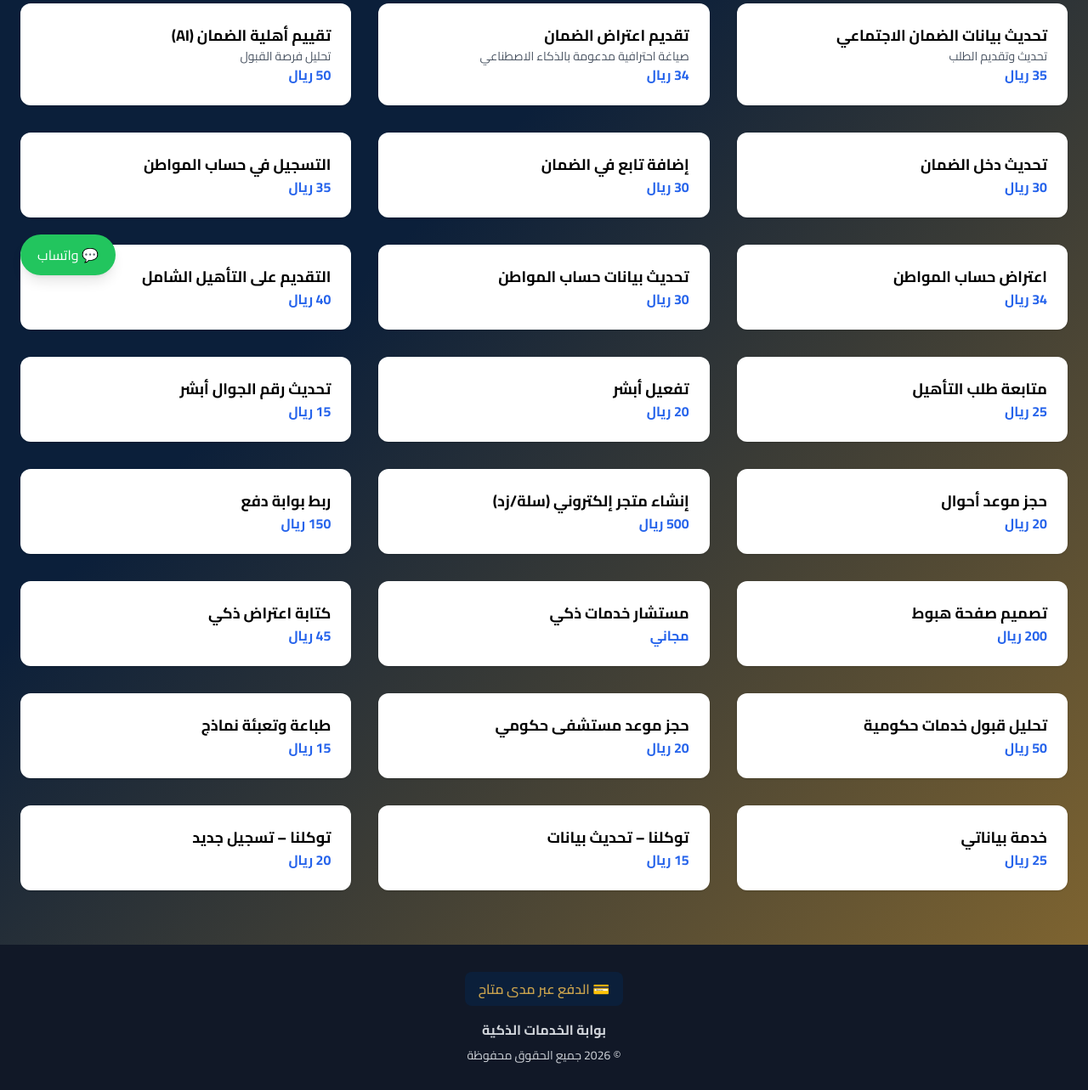
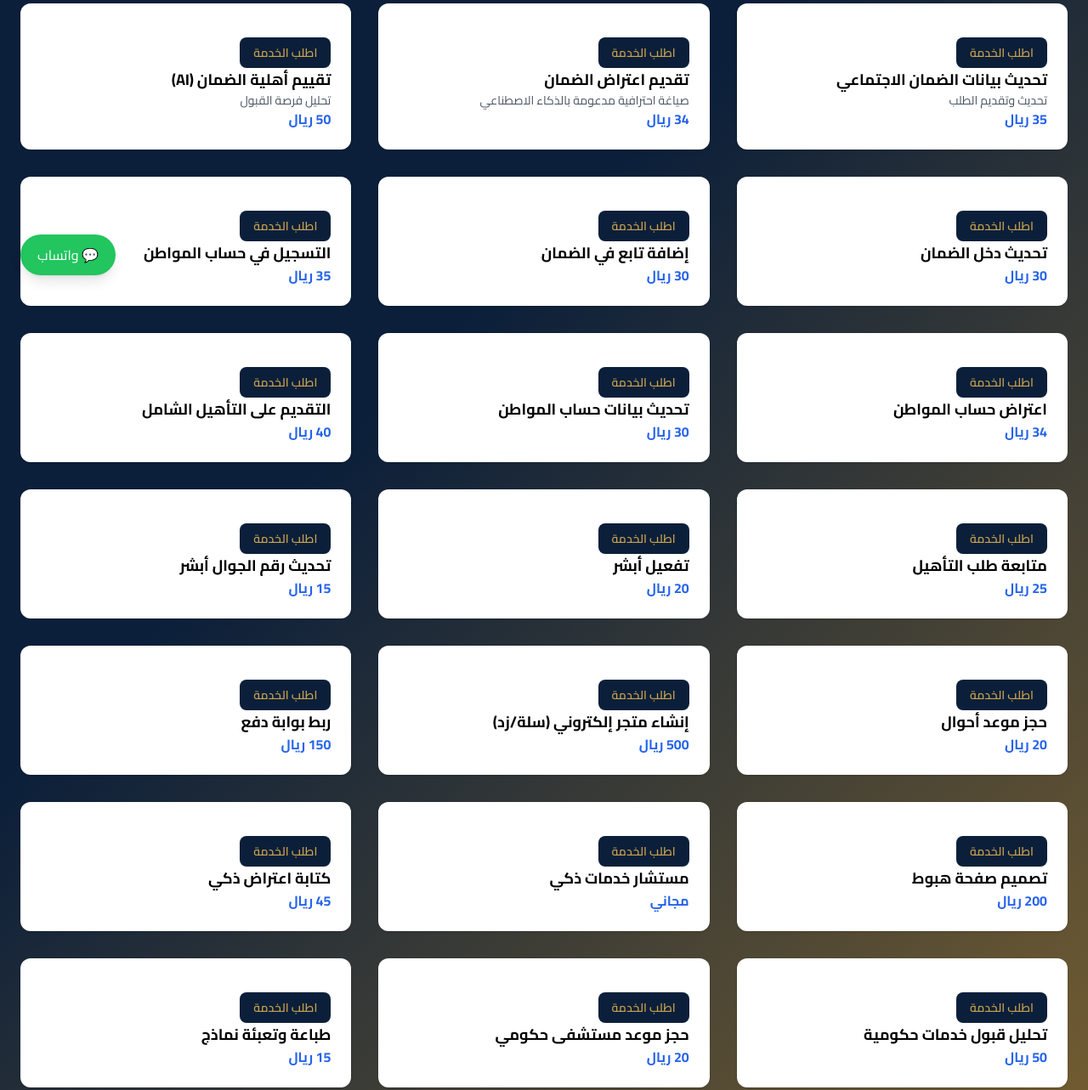
Before and after one commit to naserhijan67-wq/services, a plain HTML site: page index.html in a window 1280 px wide. Shown: the part 452-1735 px from the top of the page at 85% size. Drawn offline with nearby package versions, Linux system fonts and the light colour scheme.

Commit message:
Update index.html

```diff
--- a/index.html
+++ b/index.html
@@ -31,42 +31,66 @@
   <div class="grid grid-cols-1 md:grid-cols-2 lg:grid-cols-3 gap-8">
 
     <!-- خدمات الضمان وحساب المواطن -->
-    <div class="bg-white p-6 rounded-xl shadow"><h4 class="font-bold text-lg">تحديث بيانات الضمان الاجتماعي</h4><p class="text-sm text-gray-600">تحديث وتقديم الطلب</p><span class="text-blue-600 font-bold">35 ريال</span></div>
-    <div class="bg-white p-6 rounded-xl shadow"><h4 class="font-bold text-lg">تقديم اعتراض الضمان</h4><p class="text-sm text-gray-600">صياغة احترافية مدعومة بالذكاء الاصطناعي</p><span class="text-blue-600 font-bold">34 ريال</span></div>
-    <div class="bg-white p-6 rounded-xl shadow"><h4 class="font-bold text-lg">تقييم أهلية الضمان (AI)</h4><p class="text-sm text-gray-600">تحليل فرصة القبول</p><span class="text-blue-600 font-bold">50 ريال</span></div>
-    <div class="bg-white p-6 rounded-xl shadow"><h4 class="font-bold text-lg">تحديث دخل الضمان</h4><span class="text-blue-600 font-bold">30 ريال</span></div>
-    <div class="bg-white p-6 rounded-xl shadow"><h4 class="font-bold text-lg">إضافة تابع في الضمان</h4><span class="text-blue-600 font-bold">30 ريال</span></div>
+    <div class="bg-white p-6 rounded-xl shadow">
+      <a href="https://wa.me/966547676431?text=مرحبا، أريد طلب هذه الخدمة" class="mt-4 inline-block bg-[#0b1f3a] text-[#c9a24d] px-4 py-2 rounded-lg text-sm font-semibold hover:opacity-90">اطلب الخدمة</a><h4 class="font-bold text-lg">تحديث بيانات الضمان الاجتماعي</h4><p class="text-sm text-gray-600">تحديث وتقديم الطلب</p><span class="text-blue-600 font-bold">35 ريال</span></div>
+    <div class="bg-white p-6 rounded-xl shadow">
+      <a href="https://wa.me/966547676431?text=مرحبا، أريد طلب هذه الخدمة" class="mt-4 inline-block bg-[#0b1f3a] text-[#c9a24d] px-4 py-2 rounded-lg text-sm font-semibold hover:opacity-90">اطلب الخدمة</a><h4 class="font-bold text-lg">تقديم اعتراض الضمان</h4><p class="text-sm text-gray-600">صياغة احترافية مدعومة بالذكاء الاصطناعي</p><span class="text-blue-600 font-bold">34 ريال</span></div>
+    <div class="bg-white p-6 rounded-xl shadow">
+      <a href="https://wa.me/966547676431?text=مرحبا، أريد طلب هذه الخدمة" class="mt-4 inline-block bg-[#0b1f3a] text-[#c9a24d] px-4 py-2 rounded-lg text-sm font-semibold hover:opacity-90">اطلب الخدمة</a><h4 class="font-bold text-lg">تقييم أهلية الضمان (AI)</h4><p class="text-sm text-gray-600">تحليل فرصة القبول</p><span class="text-blue-600 font-bold">50 ريال</span></div>
+    <div class="bg-white p-6 rounded-xl shadow">
+      <a href="https://wa.me/966547676431?text=مرحبا، أريد طلب هذه الخدمة" class="mt-4 inline-block bg-[#0b1f3a] text-[#c9a24d] px-4 py-2 rounded-lg text-sm font-semibold hover:opacity-90">اطلب الخدمة</a><h4 class="font-bold text-lg">تحديث دخل الضمان</h4><span class="text-blue-600 font-bold">30 ريال</span></div>
+    <div class="bg-white p-6 rounded-xl shadow">
+      <a href="https://wa.me/966547676431?text=مرحبا، أريد طلب هذه الخدمة" class="mt-4 inline-block bg-[#0b1f3a] text-[#c9a24d] px-4 py-2 rounded-lg text-sm font-semibold hover:opacity-90">اطلب الخدمة</a><h4 class="font-bold text-lg">إضافة تابع في الضمان</h4><span class="text-blue-600 font-bold">30 ريال</span></div>
 
     <!-- حساب المواطن -->
-    <div class="bg-white p-6 rounded-xl shadow"><h4 class="font-bold text-lg">التسجيل في حساب المواطن</h4><span class="text-blue-600 font-bold">35 ريال</span></div>
-    <div class="bg-white p-6 rounded-xl shadow"><h4 class="font-bold text-lg">اعتراض حساب المواطن</h4><span class="text-blue-600 font-bold">34 ريال</span></div>
-    <div class="bg-white p-6 rounded-xl shadow"><h4 class="font-bold text-lg">تحديث بيانات حساب المواطن</h4><span class="text-blue-600 font-bold">30 ريال</span></div>
+    <div class="bg-white p-6 rounded-xl shadow">
+      <a href="https://wa.me/966547676431?text=مرحبا، أريد طلب هذه الخدمة" class="mt-4 inline-block bg-[#0b1f3a] text-[#c9a24d] px-4 py-2 rounded-lg text-sm font-semibold hover:opacity-90">اطلب الخدمة</a><h4 class="font-bold text-lg">التسجيل في حساب المواطن</h4><span class="text-blue-600 font-bold">35 ريال</span></div>
+    <div class="bg-white p-6 rounded-xl shadow">
+      <a href="https://wa.me/966547676431?text=مرحبا، أريد طلب هذه الخدمة" class="mt-4 inline-block bg-[#0b1f3a] text-[#c9a24d] px-4 py-2 rounded-lg text-sm font-semibold hover:opacity-90">اطلب الخدمة</a><h4 class="font-bold text-lg">اعتراض حساب المواطن</h4><span class="text-blue-600 font-bold">34 ريال</span></div>
+    <div class="bg-white p-6 rounded-xl shadow">
+      <a href="https://wa.me/966547676431?text=مرحبا، أريد طلب هذه الخدمة" class="mt-4 inline-block bg-[#0b1f3a] text-[#c9a24d] px-4 py-2 rounded-lg text-sm font-semibold hover:opacity-90">اطلب الخدمة</a><h4 class="font-bold text-lg">تحديث بيانات حساب المواطن</h4><span class="text-blue-600 font-bold">30 ريال</span></div>
 
     <!-- التأهيل الشامل -->
-    <div class="bg-white p-6 rounded-xl shadow"><h4 class="font-bold text-lg">التقديم على التأهيل الشامل</h4><span class="text-blue-600 font-bold">40 ريال</span></div>
-    <div class="bg-white p-6 rounded-xl shadow"><h4 class="font-bold text-lg">متابعة طلب التأهيل</h4><span class="text-blue-600 font-bold">25 ريال</span></div>
+    <div class="bg-white p-6 rounded-xl shadow">
+      <a href="https://wa.me/966547676431?text=مرحبا، أريد طلب هذه الخدمة" class="mt-4 inline-block bg-[#0b1f3a] text-[#c9a24d] px-4 py-2 rounded-lg text-sm font-semibold hover:opacity-90">اطلب الخدمة</a><h4 class="font-bold text-lg">التقديم على التأهيل الشامل</h4><span class="text-blue-600 font-bold">40 ريال</span></div>
+    <div class="bg-white p-6 rounded-xl shadow">
+      <a href="https://wa.me/966547676431?text=مرحبا، أريد طلب هذه الخدمة" class="mt-4 inline-block bg-[#0b1f3a] text-[#c9a24d] px-4 py-2 rounded-lg text-sm font-semibold hover:opacity-90">اطلب الخدمة</a><h4 class="font-bold text-lg">متابعة طلب التأهيل</h4><span class="text-blue-600 font-bold">25 ريال</span></div>
 
     <!-- خدمات أبشر -->
-    <div class="bg-white p-6 rounded-xl shadow"><h4 class="font-bold text-lg">تفعيل أبشر</h4><span class="text-blue-600 font-bold">20 ريال</span></div>
-    <div class="bg-white p-6 rounded-xl shadow"><h4 class="font-bold text-lg">تحديث رقم الجوال أبشر</h4><span class="text-blue-600 font-bold">15 ريال</span></div>
-    <div class="bg-white p-6 rounded-xl shadow"><h4 class="font-bold text-lg">حجز موعد أحوال</h4><span class="text-blue-600 font-bold">20 ريال</span></div>
+    <div class="bg-white p-6 rounded-xl shadow">
+      <a href="https://wa.me/966547676431?text=مرحبا، أريد طلب هذه الخدمة" class="mt-4 inline-block bg-[#0b1f3a] text-[#c9a24d] px-4 py-2 rounded-lg text-sm font-semibold hover:opacity-90">اطلب الخدمة</a><h4 class="font-bold text-lg">تفعيل أبشر</h4><span class="text-blue-600 font-bold">20 ريال</span></div>
+    <div class="bg-white p-6 rounded-xl shadow">
+      <a href="https://wa.me/966547676431?text=مرحبا، أريد طلب هذه الخدمة" class="mt-4 inline-block bg-[#0b1f3a] text-[#c9a24d] px-4 py-2 rounded-lg text-sm font-semibold hover:opacity-90">اطلب الخدمة</a><h4 class="font-bold text-lg">تحديث رقم الجوال أبشر</h4><span class="text-blue-600 font-bold">15 ريال</span></div>
+    <div class="bg-white p-6 rounded-xl shadow">
+      <a href="https://wa.me/966547676431?text=مرحبا، أريد طلب هذه الخدمة" class="mt-4 inline-block bg-[#0b1f3a] text-[#c9a24d] px-4 py-2 rounded-lg text-sm font-semibold hover:opacity-90">اطلب الخدمة</a><h4 class="font-bold text-lg">حجز موعد أحوال</h4><span class="text-blue-600 font-bold">20 ريال</span></div>
 
     <!-- خدمات رقمية وتجارية -->
-    <div class="bg-white p-6 rounded-xl shadow"><h4 class="font-bold text-lg">إنشاء متجر إلكتروني (سلة/زد)</h4><span class="text-blue-600 font-bold">500 ريال</span></div>
-    <div class="bg-white p-6 rounded-xl shadow"><h4 class="font-bold text-lg">ربط بوابة دفع</h4><span class="text-blue-600 font-bold">150 ريال</span></div>
-    <div class="bg-white p-6 rounded-xl shadow"><h4 class="font-bold text-lg">تصميم صفحة هبوط</h4><span class="text-blue-600 font-bold">200 ريال</span></div>
+    <div class="bg-white p-6 rounded-xl shadow">
+      <a href="https://wa.me/966547676431?text=مرحبا، أريد طلب هذه الخدمة" class="mt-4 inline-block bg-[#0b1f3a] text-[#c9a24d] px-4 py-2 rounded-lg text-sm font-semibold hover:opacity-90">اطلب الخدمة</a><h4 class="font-bold text-lg">إنشاء متجر إلكتروني (سلة/زد)</h4><span class="text-blue-600 font-bold">500 ريال</span></div>
+    <div class="bg-white p-6 rounded-xl shadow">
+      <a href="https://wa.me/966547676431?text=مرحبا، أريد طلب هذه الخدمة" class="mt-4 inline-block bg-[#0b1f3a] text-[#c9a24d] px-4 py-2 rounded-lg text-sm font-semibold hover:opacity-90">اطلب الخدمة</a><h4 class="font-bold text-lg">ربط بوابة دفع</h4><span class="text-blue-600 font-bold">150 ريال</span></div>
+    <div class="bg-white p-6 rounded-xl shadow">
+      <a href="https://wa.me/966547676431?text=مرحبا، أريد طلب هذه الخدمة" class="mt-4 inline-block bg-[#0b1f3a] text-[#c9a24d] px-4 py-2 rounded-lg text-sm font-semibold hover:opacity-90">اطلب الخدمة</a><h4 class="font-bold text-lg">تصميم صفحة هبوط</h4><span class="text-blue-600 font-bold">200 ريال</span></div>
 
     <!-- خدمات AI -->
-    <div class="bg-white p-6 rounded-xl shadow"><h4 class="font-bold text-lg">مستشار خدمات ذكي</h4><span class="text-blue-600 font-bold">مجاني</span></div>
-    <div class="bg-white p-6 rounded-xl shadow"><h4 class="font-bold text-lg">كتابة اعتراض ذكي</h4><span class="text-blue-600 font-bold">45 ريال</span></div>
-    <div class="bg-white p-6 rounded-xl shadow"><h4 class="font-bold text-lg">تحليل قبول خدمات حكومية</h4><span class="text-blue-600 font-bold">50 ريال</span></div>
+    <div class="bg-white p-6 rounded-xl shadow">
+      <a href="https://wa.me/966547676431?text=مرحبا، أريد طلب هذه الخدمة" class="mt-4 inline-block bg-[#0b1f3a] text-[#c9a24d] px-4 py-2 rounded-lg text-sm font-semibold hover:opacity-90">اطلب الخدمة</a><h4 class="font-bold text-lg">مستشار خدمات ذكي</h4><span class="text-blue-600 font-bold">مجاني</span></div>
+    <div class="bg-white p-6 rounded-xl shadow">
+      <a href="https://wa.me/966547676431?text=مرحبا، أريد طلب هذه الخدمة" class="mt-4 inline-block bg-[#0b1f3a] text-[#c9a24d] px-4 py-2 rounded-lg text-sm font-semibold hover:opacity-90">اطلب الخدمة</a><h4 class="font-bold text-lg">كتابة اعتراض ذكي</h4><span class="text-blue-600 font-bold">45 ريال</span></div>
+    <div class="bg-white p-6 rounded-xl shadow">
+      <a href="https://wa.me/966547676431?text=مرحبا، أريد طلب هذه الخدمة" class="mt-4 inline-block bg-[#0b1f3a] text-[#c9a24d] px-4 py-2 rounded-lg text-sm font-semibold hover:opacity-90">اطلب الخدمة</a><h4 class="font-bold text-lg">تحليل قبول خدمات حكومية</h4><span class="text-blue-600 font-bold">50 ريال</span></div>
 
     <!-- خدمات عامة إضافية (للوصول لأكثر من 53) -->
-    <div class="bg-white p-6 rounded-xl shadow"><h4 class="font-bold text-lg">حجز موعد مستشفى حكومي</h4><span class="text-blue-600 font-bold">20 ريال</span></div>
-    <div class="bg-white p-6 rounded-xl shadow"><h4 class="font-bold text-lg">طباعة وتعبئة نماذج</h4><span class="text-blue-600 font-bold">15 ريال</span></div>
-    <div class="bg-white p-6 rounded-xl shadow"><h4 class="font-bold text-lg">خدمة بياناتي</h4><span class="text-blue-600 font-bold">25 ريال</span></div>
-    <div class="bg-white p-6 rounded-xl shadow"><h4 class="font-bold text-lg">توكلنا – تحديث بيانات</h4><span class="text-blue-600 font-bold">15 ريال</span></div>
-    <div class="bg-white p-6 rounded-xl shadow"><h4 class="font-bold text-lg">توكلنا – تسجيل جديد</h4><span class="text-blue-600 font-bold">20 ريال</span></div>
+    <div class="bg-white p-6 rounded-xl shadow">
+      <a href="https://wa.me/966547676431?text=مرحبا، أريد طلب هذه الخدمة" class="mt-4 inline-block bg-[#0b1f3a] text-[#c9a24d] px-4 py-2 rounded-lg text-sm font-semibold hover:opacity-90">اطلب الخدمة</a><h4 class="font-bold text-lg">حجز موعد مستشفى حكومي</h4><span class="text-blue-600 font-bold">20 ريال</span></div>
+    <div class="bg-white p-6 rounded-xl shadow">
+      <a href="https://wa.me/966547676431?text=مرحبا، أريد طلب هذه الخدمة" class="mt-4 inline-block bg-[#0b1f3a] text-[#c9a24d] px-4 py-2 rounded-lg text-sm font-semibold hover:opacity-90">اطلب الخدمة</a><h4 class="font-bold text-lg">طباعة وتعبئة نماذج</h4><span class="text-blue-600 font-bold">15 ريال</span></div>
+    <div class="bg-white p-6 rounded-xl shadow">
+      <a href="https://wa.me/966547676431?text=مرحبا، أريد طلب هذه الخدمة" class="mt-4 inline-block bg-[#0b1f3a] text-[#c9a24d] px-4 py-2 rounded-lg text-sm font-semibold hover:opacity-90">اطلب الخدمة</a><h4 class="font-bold text-lg">خدمة بياناتي</h4><span class="text-blue-600 font-bold">25 ريال</span></div>
+    <div class="bg-white p-6 rounded-xl shadow">
+      <a href="https://wa.me/966547676431?text=مرحبا، أريد طلب هذه الخدمة" class="mt-4 inline-block bg-[#0b1f3a] text-[#c9a24d] px-4 py-2 rounded-lg text-sm font-semibold hover:opacity-90">اطلب الخدمة</a><h4 class="font-bold text-lg">توكلنا – تحديث بيانات</h4><span class="text-blue-600 font-bold">15 ريال</span></div>
+    <div class="bg-white p-6 rounded-xl shadow">
+      <a href="https://wa.me/966547676431?text=مرحبا، أريد طلب هذه الخدمة" class="mt-4 inline-block bg-[#0b1f3a] text-[#c9a24d] px-4 py-2 rounded-lg text-sm font-semibold hover:opacity-90">اطلب الخدمة</a><h4 class="font-bold text-lg">توكلنا – تسجيل جديد</h4><span class="text-blue-600 font-bold">20 ريال</span></div>
 
   </div>
 </section>
```
